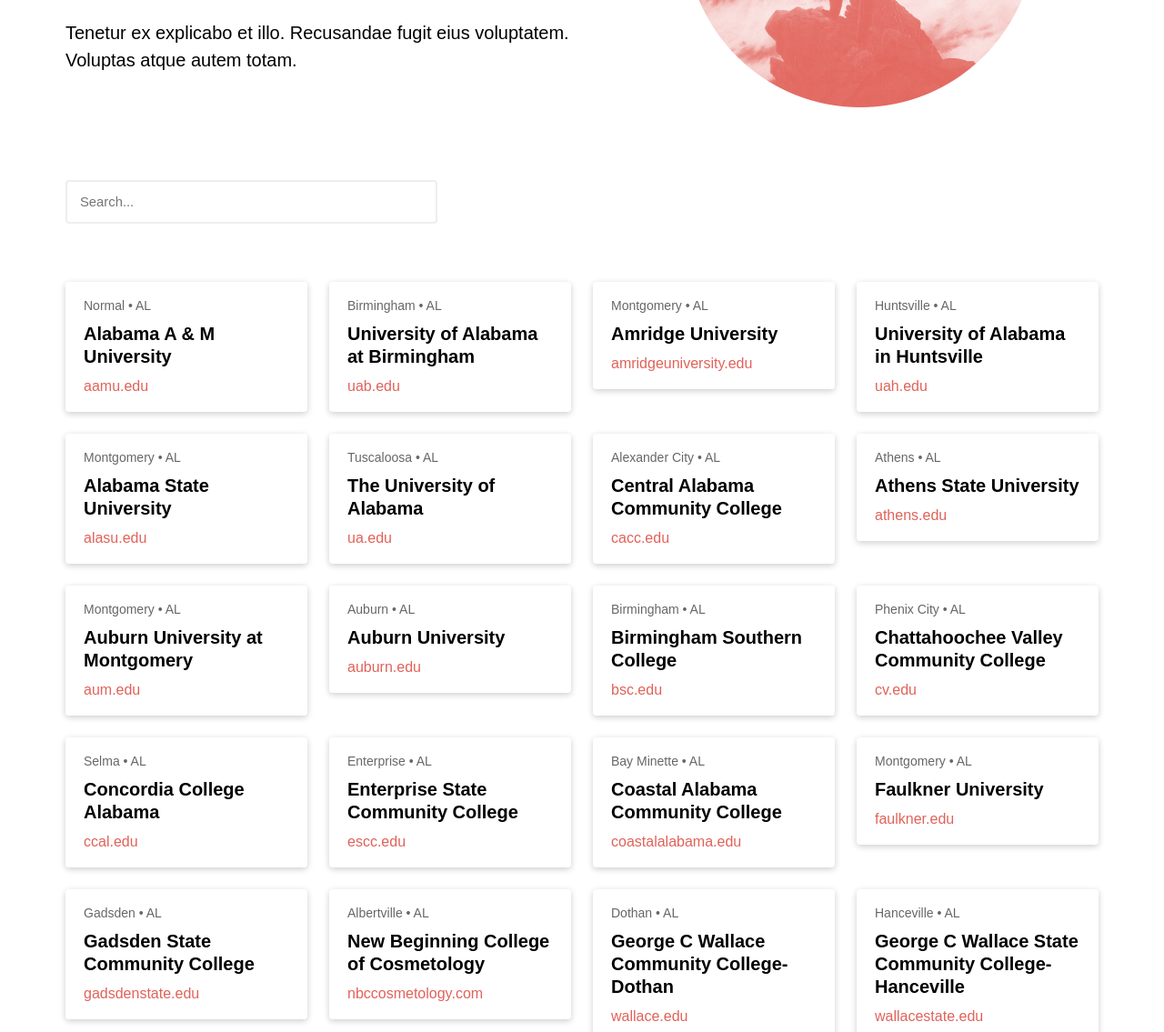
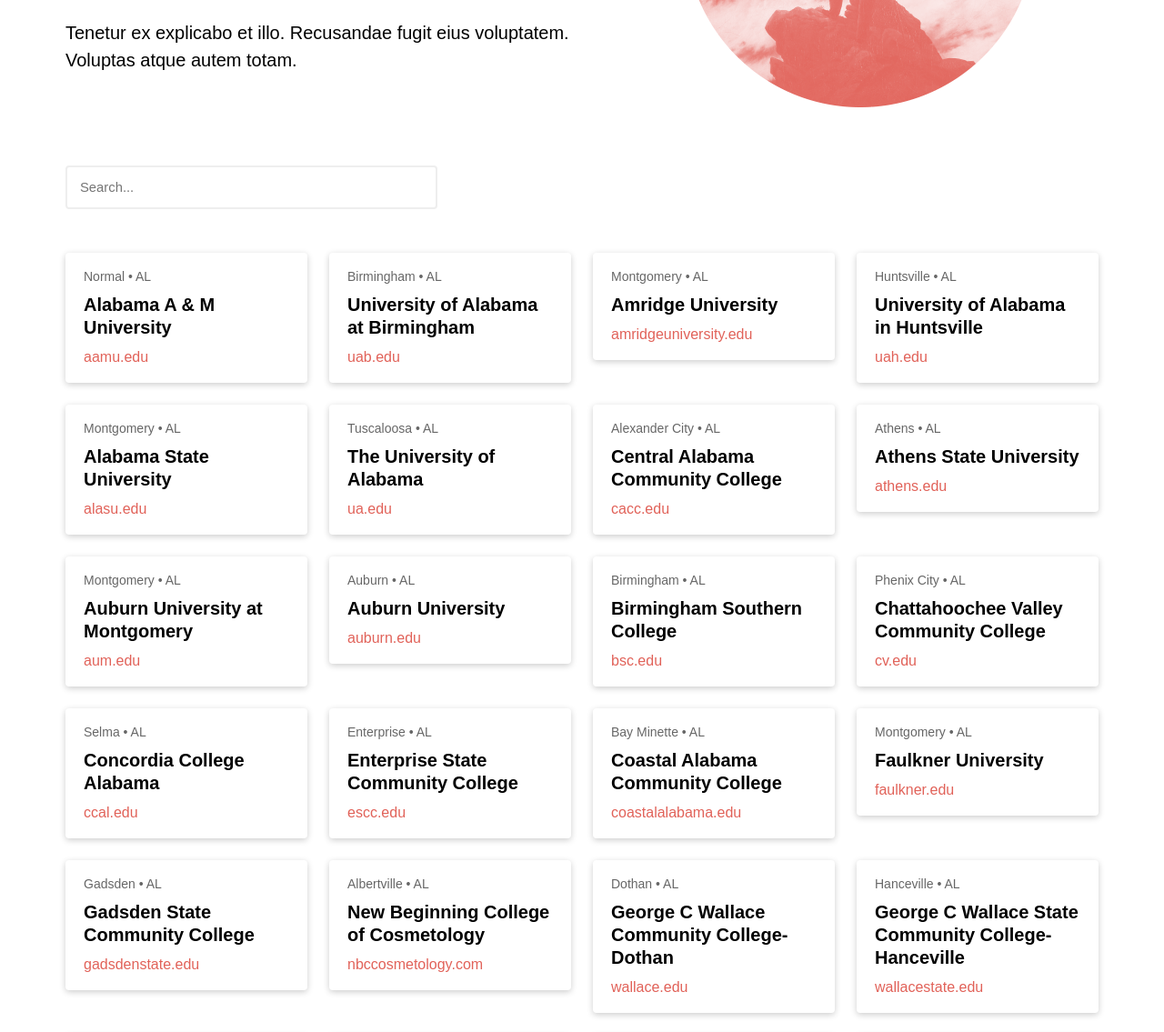
Before and after one commit to vasilionjea/your-uni, a website built with webpack: page src/index.html in a window 1280 px wide. Shown: the part 427-1562 px from the top of the page at 91% size. Built offline with nearby package versions, Linux system fonts and the light colour scheme.

Commit message:
adjust search vertical spacing

```diff
--- a/src/styles/components/_search-results.scss
+++ b/src/styles/components/_search-results.scss
@@ -2,7 +2,7 @@
   display: grid;
   grid-template-columns: repeat(auto-fill, minmax(260px, 1fr));
   grid-gap: 1.5rem;
-  padding-top: calc(var(--gutter) * 2);
+  padding-top: calc(var(--gutter) * 1.5);
   padding-bottom: calc(var(--gutter) * 4);
 
   a {
--- a/src/styles/style.scss
+++ b/src/styles/style.scss
@@ -15,5 +15,5 @@
   display: flex;
   flex-direction: column;
   min-height: 100vh;
-  padding-top: calc(var(--gutter) * 2.5);
+  padding-top: calc(var(--gutter) * 2);
 }
```
